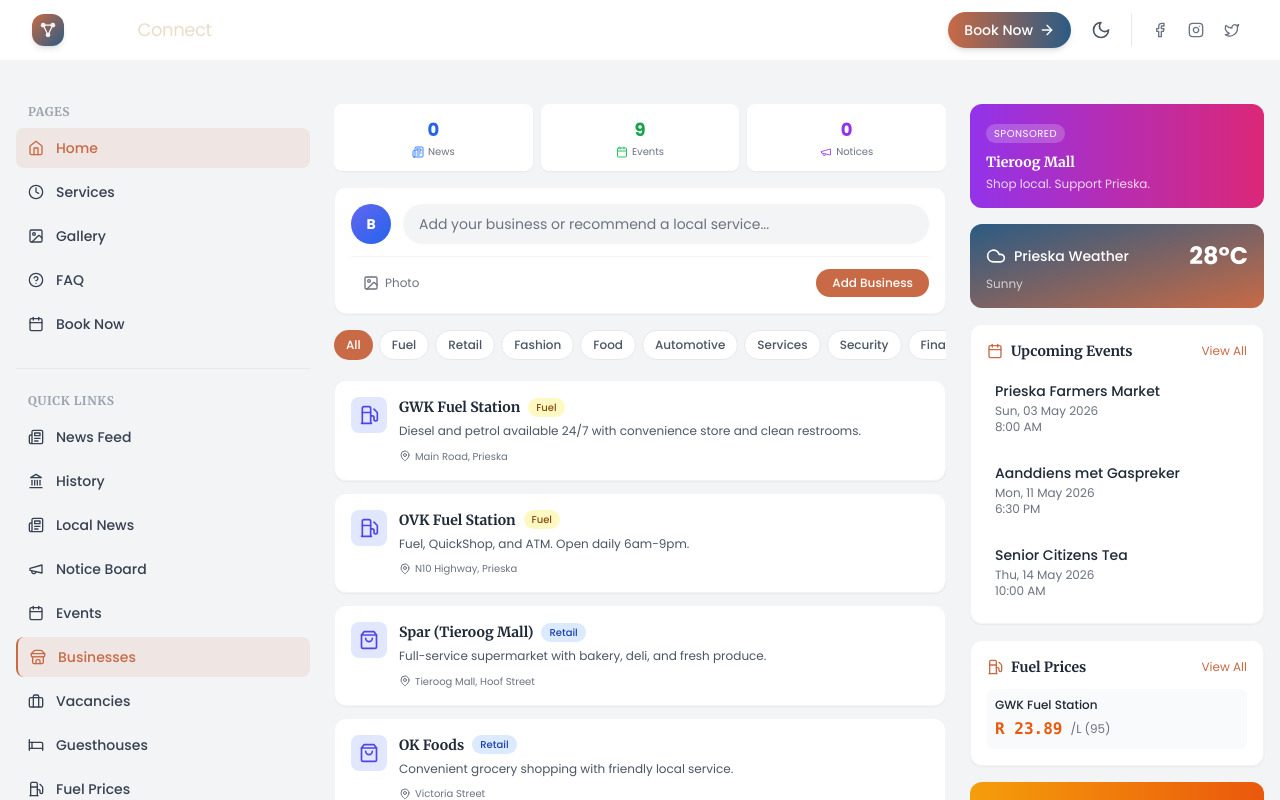
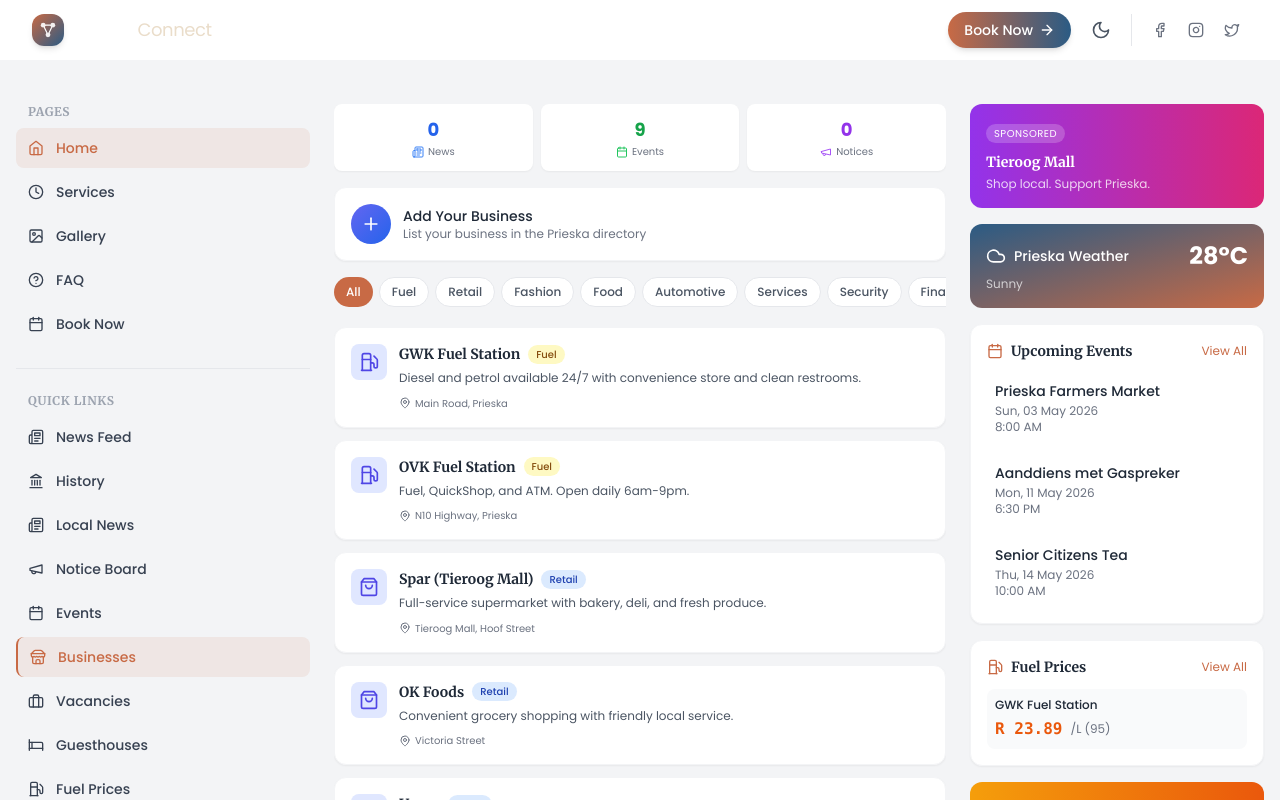
Before and after one commit to MondeNel/prieska-tourism, a React (Vite) app in the folder prieska-tourism/: page / in a window 1280 px wide. Both pictures are taken after a click on the button "Businesses". Shown: the top 800 px of the page. Built offline with nearby package versions, Linux system fonts and the light colour scheme.

Commit message:
refactor: Replace post composer with simple 'Add Your Business' button in Business Directory

```diff
--- a/prieska-tourism/src/components/sections/BusinessesDirectory.jsx
+++ b/prieska-tourism/src/components/sections/BusinessesDirectory.jsx
@@ -1,7 +1,7 @@
 // src/components/sections/BusinessesDirectory.jsx
 import { useState, useEffect } from 'react'
 import { businesses, categoryColors } from '../../data/businesses'
-import { MapPin, Phone, Image } from 'lucide-react'
+import { MapPin, Phone, Plus } from 'lucide-react'
 import BusinessSkeleton from '../ui/skeletons/BusinessSkeleton'
 import AddBusinessModal from '../ui/AddBusinessModal'
 
@@ -27,29 +27,23 @@
 
   return (
     <div className="space-y-4">
-      {/* Post Composer */}
-      <div className="bg-white dark:bg-gray-800 rounded-xl shadow-sm border border-gray-100 dark:border-gray-700 p-4">
-        <div className="flex items-center gap-3 mb-3">
-          <div className="w-10 h-10 rounded-full bg-gradient-to-br from-indigo-500 to-blue-600 flex items-center justify-center text-white font-bold text-sm">
-            B
-          </div>
-          <div className="flex-1 bg-gray-100 dark:bg-gray-700 rounded-full px-4 py-2.5 text-sm text-gray-500 dark:text-gray-400">
-            Add your business or recommend a local service...
-          </div>
+      {/* Add Business Button */}
+      <button
+        onClick={() => setShowAddModal(true)}
+        className="w-full bg-white dark:bg-gray-800 rounded-xl shadow-sm border border-gray-100 dark:border-gray-700 p-4 flex items-center gap-3 hover:bg-gray-50 dark:hover:bg-gray-700/50 transition group"
+      >
+        <div className="w-10 h-10 rounded-full bg-gradient-to-br from-indigo-500 to-blue-600 flex items-center justify-center text-white font-bold text-sm">
+          <Plus className="w-5 h-5" />
         </div>
-        <div className="flex items-center gap-2 border-t border-gray-100 dark:border-gray-700 pt-3">
-          <button className="flex items-center gap-1.5 text-xs text-gray-500 dark:text-gray-400 hover:text-prieska-terracotta transition px-3 py-1.5 rounded-full hover:bg-gray-100 dark:hover:bg-gray-700">
-            <Image className="w-4 h-4" />
-            Photo
-          </button>
-          <button
-            onClick={() => setShowAddModal(true)}
-            className="ml-auto bg-prieska-terracotta text-white px-4 py-1.5 rounded-full text-xs font-medium hover:bg-opacity-90 transition"
-          >
-            Add Business
-          </button>
+        <div className="flex-1 text-left">
+          <p className="text-sm font-medium text-gray-800 dark:text-white group-hover:text-prieska-terracotta transition">
+            Add Your Business
+          </p>
+          <p className="text-xs text-gray-500 dark:text-gray-400">
+            List your business in the Prieska directory
+          </p>
         </div>
-      </div>
+      </button>
 
       {/* Category Filter */}
       <div className="flex gap-1.5 overflow-x-auto pb-1">
```
